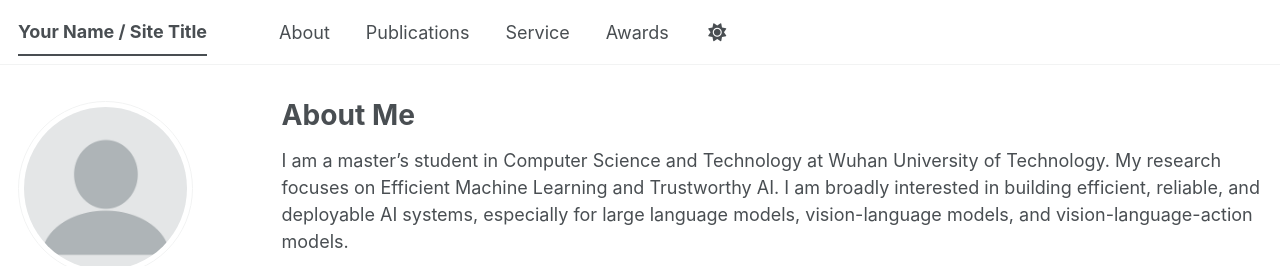
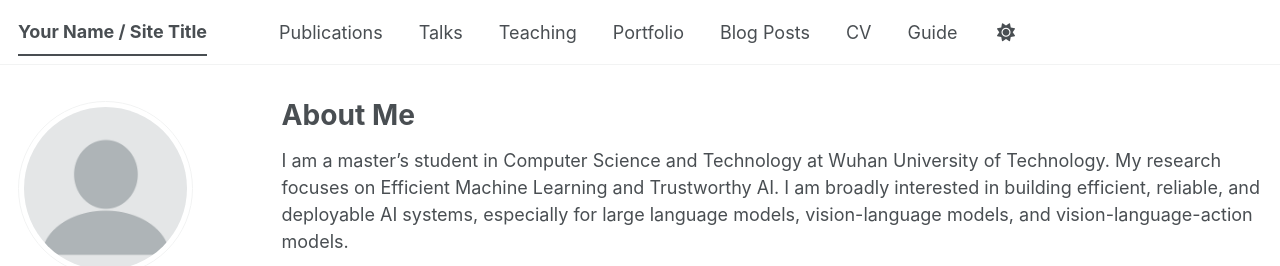
Before and after one commit to tongyujia7/tongyujia7.github.io, a Jekyll site: the page built from _pages/about.md, in a window 1280 px wide. Shown: the top 266 px of the page. Built offline with Jekyll 4.4.1, drawn with Linux system fonts in a browser that asks for light colours; some web fonts are replaced; a script bundle is joined from its source files by our own code; library files that are not in the unit come from our copies; part of the change alters nothing that is shown.

Commit message:
Update navigation.yml

```diff
--- a/_data/navigation.yml
+++ b/_data/navigation.yml
@@ -1,12 +1,33 @@
+# The following is the order of the links in the header of the website.
+#
+# Changing the order here will adjust the order and you can also add additional
+# links. Removing a link prevents it from showing in the header, but does not
+# prevent it from being included in the site.
+#
+# NOTE that only one of the CV options should be selected, the first is for the
+#      Markdown formatted page while the second is generated using JSON.
+
 main:
-  - title: "About"
-    url: /
+  - title: "Publications"
+    url: /publications/
 
-  - title: "Publications"
-    url: /#selected-publications
+  - title: "Talks"
+    url: /talks/
 
-  - title: "Service"
-    url: /#academic-service
+  - title: "Teaching"
+    url: /teaching/
 
-  - title: "Awards"
-    url: /#honors-and-awards
+  - title: "Portfolio"
+    url: /portfolio/
+
+  - title: "Blog Posts"
+    url: /year-archive/
+
+  - title: "CV"
+    url: /cv/
+
+  # - title: "CV"
+  #   url: /cv-json/
+
+  - title: "Guide"
+    url: /markdown/
```
